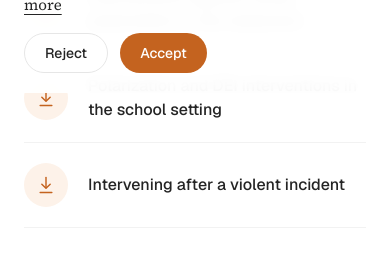
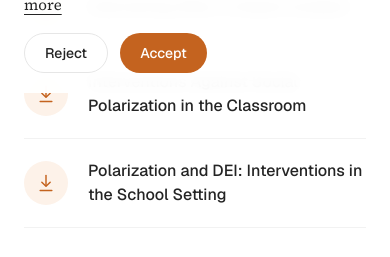
Before and after one commit to Jackalope523/polarization-support-website, a Next.js app: page /en/resources/teachers in a window 390 px wide. Shown: the part 751-1008 px from the top of the page. Built offline with nearby package versions, Linux system fonts and the light colour scheme; no server answers.

Commit message:
Implement mobile animations

```diff
--- a/app/[locale]/about/page.tsx
+++ b/app/[locale]/about/page.tsx
@@ -67,7 +67,7 @@ export default function AboutPage() {
           </p>
           <Link
             href="/contact"
-            className="mt-8 inline-flex h-12 items-center justify-center rounded-full bg-accent px-7 text-base font-medium text-white transition-colors hover:bg-accent-dark">
+            className="mt-8 inline-flex h-12 items-center justify-center rounded-full bg-accent px-7 text-base font-medium text-white transition-colors hover:bg-accent-dark max-md:active:bg-accent-dark">
             {t('contactButton')}
           </Link>
         </div>
--- a/app/[locale]/contact/page.tsx
+++ b/app/[locale]/contact/page.tsx
@@ -53,7 +53,7 @@ export default function ContactPage() {
                 {method.href ? (
                   <a
                     href={method.href}
-                    className="mt-3 inline-block font-serif text-3xl tracking-tight text-foreground underline-offset-4 hover:underline">
+                    className="mt-3 inline-block font-serif text-3xl tracking-tight text-foreground underline-offset-4 hover:underline max-md:active:underline">
                     {t(`methods.${method.key}.value`)}
                   </a>
                 ) : (
--- a/app/[locale]/page.tsx
+++ b/app/[locale]/page.tsx
@@ -26,12 +26,12 @@ export default function Home() {
           <div className="mt-10 flex flex-col gap-4 sm:flex-row sm:items-center">
             <Link
               href="/contact"
-              className="inline-flex h-12 items-center justify-center rounded-full bg-accent px-7 text-base font-medium text-white transition-colors hover:bg-accent-dark">
+              className="inline-flex h-12 items-center justify-center rounded-full bg-accent px-7 text-base font-medium text-white transition-colors hover:bg-accent-dark max-md:active:bg-accent-dark">
               {t('heroCtaPrimary')}
             </Link>
             <Link
               href="/about"
-              className="inline-flex h-12 items-center justify-center px-2 text-base text-muted underline underline-offset-4 transition-colors hover:text-foreground">
+              className="inline-flex h-12 items-center justify-center px-2 text-base text-muted underline underline-offset-4 transition-colors hover:text-foreground max-md:active:text-foreground">
               {t('heroCtaSecondary')}
             </Link>
           </div>
@@ -152,7 +152,7 @@ export default function Home() {
           </p>
           <Link
             href="/contact"
-            className="mt-8 inline-flex h-12 items-center justify-center rounded-full bg-accent px-7 text-base font-medium text-white transition-colors hover:bg-accent-dark">
+            className="mt-8 inline-flex h-12 items-center justify-center rounded-full bg-accent px-7 text-base font-medium text-white transition-colors hover:bg-accent-dark max-md:active:bg-accent-dark">
             {t('ctaButton')}
           </Link>
         </div>
--- a/app/[locale]/resources/page.tsx
+++ b/app/[locale]/resources/page.tsx
@@ -44,14 +44,14 @@ export default function ResourcesPage() {
               <li key={audience.slug} className="bg-background">
                 <Link
                   href={`/resources/${audience.slug}`}
-                  className="group flex h-full flex-col p-8 transition-colors hover:bg-brand-soft/50">
+                  className="group flex h-full flex-col p-8 transition-colors hover:bg-brand-soft/50 max-md:active:bg-brand-soft/50">
                   <h2 className="font-serif text-2xl tracking-tight">
                     {tAudiences(`${audience.slug}.navLabel`)}
                   </h2>
                   <p className="mt-3 flex-1 font-serif text-[15px] leading-7 text-muted">
                     {tAudiences(`${audience.slug}.intro`).split('.')[0]}.
                   </p>
-                  <span className="mt-6 text-sm font-medium text-brand group-hover:text-brand-dark">
+                  <span className="mt-6 text-sm font-medium text-brand group-hover:text-brand-dark max-md:group-active:text-brand-dark">
                     {t('viewResources')}
                   </span>
                 </Link>
@@ -68,7 +68,7 @@ export default function ResourcesPage() {
           </p>
           <Link
             href="/contact"
-            className="mt-8 inline-flex h-12 items-center justify-center rounded-full bg-accent px-7 text-base font-medium text-white transition-colors hover:bg-accent-dark">
+            className="mt-8 inline-flex h-12 items-center justify-center rounded-full bg-accent px-7 text-base font-medium text-white transition-colors hover:bg-accent-dark max-md:active:bg-accent-dark">
             {t('contactButton')}
           </Link>
         </div>
--- a/app/[locale]/resources/resources-data.ts
+++ b/app/[locale]/resources/resources-data.ts
@@ -55,62 +55,62 @@ export const audiences: Audience[] = [
   {
     slug: "parents",
     downloads: [
-      {
-        title: { en: "RAPS: Reassure and protect", fr: "RAPS: Rassurer et protéger" },
-        file: {
-          en: "/resources/en/RAPS-Reassure-and-protect.pdf",
-          fr: "/resources/fr/RAPS-Rassurer-et-proteger.pdf",
-        },
-        meta: { en: "PDF · 1.5 MB", fr: "PDF · 98 ko" },
-      },
-      {
+       {
         title: {
-          en: "Preventing online radicalization",
+          en: "Preventing Online Radicalization",
           fr: "Prévenir la radicalisation en ligne",
         },
         file: {
-          en: "/resources/en/PREV_pamphlet01_online-rad_test14-en.pdf",
-          fr: "/resources/fr/PREV_pamphlet01_online-rad_test15-fr.pdf",
+          en: "/resources/en/prev-radicalization-pamphlet.pdf",
+          fr: "/resources/fr/prev-radicalization-pamphlet.pdf",
         },
         meta: { en: "PDF · 450 KB", fr: "PDF · 448 ko" },
+      },
+      {
+        title: { en: "Best Practices in the Context of Social Tensions", fr: "Bonnes pratiques en contexte de tensions sociales" },
+        file: {
+          en: "/resources/en/raps-reassure-and-protect.pdf",
+          fr: "/resources/fr/raps-rassurer-et-proteger.pdf",
+        },
+        meta: { en: "PDF · 1.5 MB", fr: "PDF · 98 ko" },
       },
     ],
   },
   {
     slug: "teachers",
     downloads: [
+       {
+        title: {
+          en: "Intervening After a Violent Incident",
+          fr: "Intervenir après un incident violent",
+        },
+        file: {
+          en: "/resources/en/raps-intervening-after-a-violent-incident.pdf",
+          fr: "/resources/fr/raps-intervenir-apres-un-incident-violent.pdf",
+        },
+        meta: { en: "PDF · 841 KB", fr: "PDF · 636 ko" },
+      },
       {
         title: {
-          en: "Interventions against social polarization in the classroom",
+          en: "Interventions Against Social Polarization in the Classroom",
           fr: "Interventions en classe contre la polarisation sociale",
         },
         file: {
-          en: "/resources/en/Interventions+against+social+polarization+in+the+classroom.pdf",
-          fr: "/resources/fr/Interventions+en+classe+contre+la+polarisation+sociale_Exemples+chiosis+(Marie)+30.09.2024.pdf",
+          en: "/resources/en/raps-interventions-against-social-polarization-in-the-classroom.pdf",
+          fr: "/resources/fr/raps-interventions-en-classe-contre-la-polarisation-sociale.pdf",
         },
         meta: { en: "PDF · 781 KB", fr: "PDF · 392 ko" },
       },
       {
         title: {
-          en: "Polarization and DEI interventions in the school setting",
-          fr: "Polarisation et DEI : interventions en milieu scolaire",
+          en: "Polarization and DEI: Interventions in the School Setting",
+          fr: "Polarisation et DEI: interventions en milieu scolaire",
         },
         file: {
-          en: "/resources/en/Polarization+and+DEI+Interventions+in+the+School+Setting_1.8.2024.pdf",
-          fr: "/resources/fr/Polarisation+et+DEI+_+Interventions+en+milieu+scolaire_français+(30.09.2024).pdf",
+          en: "/resources/en/raps-polarization-and-dei.pdf",
+          fr: "/resources/fr/raps-polarisation-et-dei.pdf",
         },
         meta: { en: "PDF · 179 KB", fr: "PDF · 112 ko" },
-      },
-      {
-        title: {
-          en: "Intervening after a violent incident",
-          fr: "Intervenir après un incident violent",
-        },
-        file: {
-          en: "/resources/en/Guide_Intervening+after+a+violent+incident_Augsut+2024+(30.09.2024).pdf",
-          fr: "/resources/fr/Guide-intervenir+après+un+incident+violent_août+2024+(30.09.2024).pdf",
-        },
-        meta: { en: "PDF · 841 KB", fr: "PDF · 636 ko" },
       },
     ],
   },
@@ -119,25 +119,44 @@ export const audiences: Audience[] = [
     downloads: [
       {
         title: {
-          en: "PRECOBIAS: toolkit for social workers",
-          fr: "PRECOBIAS : boîte à outils pour les travailleurs sociaux",
+          en: "Handbook for Practitioners",
+          fr: "Manuel pour les praticiens",
         },
         file: {
-          en: "/resources/en/PRECOBIAS-Toolkit-for-social-workers-EN.pdf",
-          fr: "/resources/fr/PRECOBIAS-Toolkit-for-social-workers-FR.pdf",
+          en: "/resources/en/ran-h-and-sc-handbook-for-practitioners.pdf",
+          fr: "/resources/fr/ran-h-and-sc-handbook-for-practitioners.pdf",
+        },
+        meta: { en: "PDF · 1.0 MB", fr: "PDF · 531 ko" },
+      },
+      {
+        title: {
+          en: "Toolkit for Social Workers",
+          fr: "Boîte à outils pour les travailleurs sociaux",
+        },
+        file: {
+          en: "/resources/en/precobias-toolkit-for-social-workers.pdf",
+          fr: "/resources/fr/precobias-toolkit-for-social-workers.pdf",
         },
         meta: { en: "PDF · 1.5 MB", fr: "PDF · 1,5 Mo" },
       },
       {
         title: {
-          en: "Extremism, radicalisation and mental health: a handbook for practitioners",
-          fr: "Extrémisme, radicalisation et santé mentale : manuel pour les praticiens",
+          en: "Preventing Online Radicalization",
+          fr: "Prévenir la radicalisation en ligne",
         },
         file: {
-          en: "/resources/en/ran_h-sc_handbook-for-practitioners_extremism-radicalisation-mental-health_112019_en.pdf",
-          fr: "/resources/fr/ran_h-sc_handbook-for-practitioners_extremism-radicalisation-mental-health_112019_fr.pdf",
+          en: "/resources/en/prev-radicalization-pamphlet.pdf",
+          fr: "/resources/fr/prev-radicalization-pamphlet.pdf",
         },
-        meta: { en: "PDF · 1.0 MB", fr: "PDF · 531 ko" },
+        meta: { en: "PDF · 450 KB", fr: "PDF · 448 ko" },
+      },
+      {
+        title: { en: "Best Practices in the Context of Social Tensions", fr: "Bonnes pratiques en contexte de tensions sociales" },
+        file: {
+          en: "/resources/en/raps-reassure-and-protect.pdf",
+          fr: "/resources/fr/raps-rassurer-et-proteger.pdf",
+        },
+        meta: { en: "PDF · 1.5 MB", fr: "PDF · 98 ko" },
       },
     ],
   },
--- a/components/AudiencePage.tsx
+++ b/components/AudiencePage.tsx
@@ -43,7 +43,7 @@ export async function AudiencePage({
         <div className="mx-auto w-full max-w-[680px] px-6 py-20 sm:py-24">
           <Link
             href="/resources"
-            className="text-sm text-muted underline underline-offset-4 hover:text-foreground">
+            className="text-sm text-muted underline underline-offset-4 hover:text-foreground max-md:active:text-foreground">
             {t('backLink')}
           </Link>
           <h1 className="mt-6 font-serif text-5xl leading-[1.1] tracking-tight">
@@ -73,7 +73,7 @@ export async function AudiencePage({
           </p>
           <Link
             href="/contact"
-            className="mt-8 inline-flex h-12 items-center justify-center rounded-full bg-accent px-7 text-base font-medium text-white transition-colors hover:bg-accent-dark">
+            className="mt-8 inline-flex h-12 items-center justify-center rounded-full bg-accent px-7 text-base font-medium text-white transition-colors hover:bg-accent-dark max-md:active:bg-accent-dark">
             {t('contactButton')}
           </Link>
         </div>
--- a/components/CookieBanner.tsx
+++ b/components/CookieBanner.tsx
@@ -19,7 +19,7 @@ export default function CookieBanner() {
             href="/privacy-policy.pdf"
             target="_blank"
             rel="noopener noreferrer"
-            className="text-foreground underline underline-offset-4 transition-colors hover:text-brand">
+            className="text-foreground underline underline-offset-4 transition-colors hover:text-brand max-md:active:text-brand">
             {t('learnMore')}
           </a>
         </p>
@@ -27,13 +27,13 @@ export default function CookieBanner() {
           <button
             type="button"
             onClick={() => declineConsentCookie()}
-            className="inline-flex h-10 items-center justify-center rounded-full border border-line-strong px-5 text-sm font-medium text-foreground transition-colors hover:bg-brand-soft">
+            className="inline-flex h-10 items-center justify-center rounded-full border border-line-strong px-5 text-sm font-medium text-foreground transition-colors hover:bg-brand-soft max-md:active:bg-brand-soft">
             {t('reject')}
           </button>
           <button
             type="button"
             onClick={() => setConsentCookie()}
-            className="inline-flex h-10 items-center justify-center rounded-full bg-accent px-5 text-sm font-medium text-white transition-colors hover:bg-accent-dark">
+            className="inline-flex h-10 items-center justify-center rounded-full bg-accent px-5 text-sm font-medium text-white transition-colors hover:bg-accent-dark max-md:active:bg-accent-dark">
             {t('accept')}
           </button>
         </div>
--- a/components/Header.tsx
+++ b/components/Header.tsx
@@ -43,7 +43,7 @@ export function Header() {
                 className={
                   pathname === link.href
                     ? 'text-sm text-foreground'
-                    : 'text-sm text-muted transition-colors hover:text-foreground'
+                    : 'text-sm text-muted transition-colors hover:text-foreground max-md:active:text-foreground'
                 }>
                 {t(link.key)}
               </Link>
@@ -52,7 +52,7 @@ export function Header() {
           <Link
             href={pathname}
             locale={otherLocale}
-            className="rounded-full bg-accent px-4 py-2 text-sm font-medium text-white transition-colors hover:bg-accent-dark">
+            className="rounded-full bg-accent px-4 py-2 text-sm font-medium text-white transition-colors hover:bg-accent-dark max-md:active:bg-accent-dark">
             {otherLabel}
           </Link>
         </nav>
--- a/components/ResourceDownloads.tsx
+++ b/components/ResourceDownloads.tsx
@@ -48,9 +48,9 @@ export function ResourceDownloads({
           <a
             href={download.file}
             download
-            className="group flex items-center gap-5 py-5 transition-colors hover:bg-brand-soft/50"
+            className="group flex items-center gap-5 py-5 transition-colors hover:bg-brand-soft/50 max-md:active:bg-brand-soft/50"
           >
-            <span className="flex h-11 w-11 shrink-0 items-center justify-center rounded-full bg-brand-soft text-brand transition-colors group-hover:bg-brand group-hover:text-white">
+            <span className="flex h-11 w-11 shrink-0 items-center justify-center rounded-full bg-brand-soft text-brand transition-colors group-hover:bg-brand group-hover:text-white max-md:group-active:bg-brand max-md:group-active:text-white">
               <DownloadIcon />
             </span>
             <span className="min-w-0 flex-1">
```
Also changed, not shown: components/Footer.tsx (+7 -7 lines).
